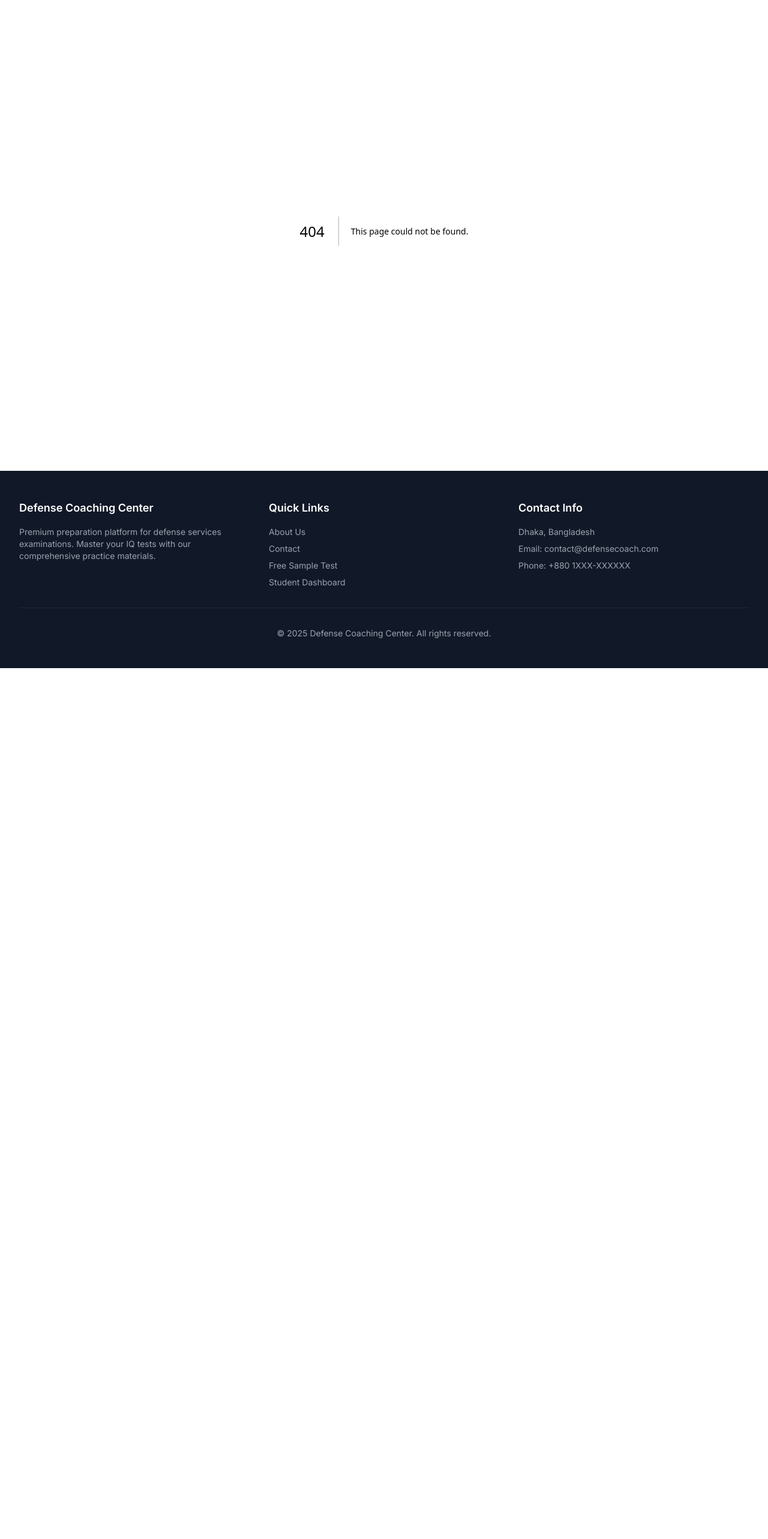
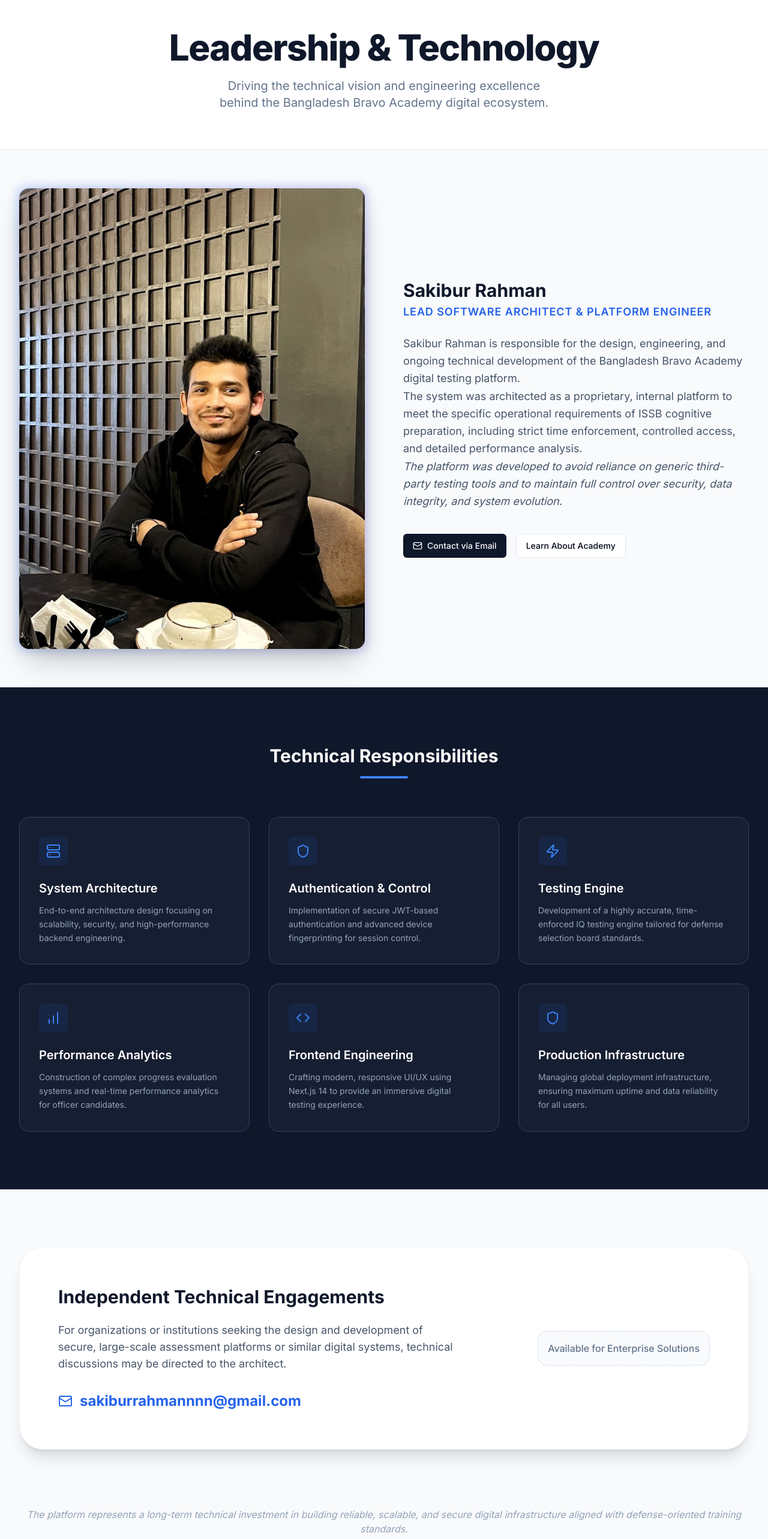
Before and after one commit to SakiburRahmann/Online-Education-Platform, a Next.js app in the folder frontend/: page /leadership in a window 1280 px wide. Before the commit this address had no page. Shown: the part 80-2646 px from the top of the page at 60% size. Before the commit the page ends 1194 px from the top, so only its background shows below. Built offline with nearby package versions, Linux system fonts and the light colour scheme.

Commit message:
Feat: Add Leadership & Technology section with professional architect profile

```diff
--- /dev/null
+++ b/frontend/src/app/(public)/leadership/page.tsx
@@ -0,0 +1,160 @@
+import Image from 'next/image';
+import Link from 'next/link';
+import { Button } from '@/components/ui/button';
+import { Mail, Shield, Code, Server, BarChart, Zap } from 'lucide-react';
+
+export default function LeadershipPage() {
+    return (
+        <div className="min-h-screen bg-slate-50">
+            {/* Hero Section */}
+            <div className="bg-white border-b">
+                <div className="max-w-7xl mx-auto px-4 py-16 sm:px-6 lg:px-8">
+                    <div className="text-center">
+                        <h1 className="text-4xl font-extrabold text-slate-900 sm:text-5xl sm:tracking-tight lg:text-6xl">
+                            Leadership & Technology
+                        </h1>
+                        <p className="mt-5 max-w-xl mx-auto text-xl text-slate-500">
+                            Driving the technical vision and engineering excellence behind the Bangladesh Bravo Academy digital ecosystem.
+                        </p>
+                    </div>
+                </div>
+            </div>
+
+            {/* Profile Section */}
+            <div className="max-w-7xl mx-auto px-4 py-16 sm:px-6 lg:px-8">
+                <div className="lg:grid lg:grid-cols-2 lg:gap-16 items-center">
+                    <div className="relative group">
+                        <div className="absolute -inset-1 bg-gradient-to-r from-blue-600 to-indigo-600 rounded-2xl blur opacity-25 group-hover:opacity-50 transition duration-1000 group-hover:duration-200"></div>
+                        <div className="relative aspect-[3/4] overflow-hidden rounded-2xl shadow-2xl">
+                            <Image
+                                src="/sakibur-rahman.jpg"
+                                alt="Sakibur Rahman"
+                                fill
+                                className="object-cover transition duration-500 group-hover:scale-105"
+                                priority
+                            />
+                        </div>
+                    </div>
+
+                    <div className="mt-12 lg:mt-0">
+                        <div className="space-y-6">
+                            <div>
+                                <h2 className="text-3xl font-bold text-slate-900">Sakibur Rahman</h2>
+                                <p className="text-lg font-semibold text-blue-600 uppercase tracking-wider mt-1">
+                                    Lead Software Architect & Platform Engineer
+                                </p>
+                            </div>
+
+                            <div className="prose prose-blue text-slate-600 max-w-none">
+                                <p className="text-lg leading-relaxed">
+                                    Sakibur Rahman is responsible for the design, engineering, and ongoing technical development of the Bangladesh Bravo Academy digital testing platform.
+                                </p>
+                                <p className="text-lg leading-relaxed">
+                                    The system was architected as a proprietary, internal platform to meet the specific operational requirements of ISSB cognitive preparation, including strict time enforcement, controlled access, and detailed performance analysis.
+                                </p>
+                                <p className="text-lg leading-relaxed italic">
+                                    The platform was developed to avoid reliance on generic third-party testing tools and to maintain full control over security, data integrity, and system evolution.
+                                </p>
+                            </div>
+
+                            <div className="flex flex-wrap gap-4 pt-4">
+                                <Link href="mailto:sakiburrahmannnn@gmail.com">
+                                    <Button className="flex items-center gap-2">
+                                        <Mail className="h-4 w-4" />
+                                        Contact via Email
+                                    </Button>
+                                </Link>
+                                <Link href="/about">
+                                    <Button variant="outline">Learn About Academy</Button>
+                                </Link>
+                            </div>
+                        </div>
+                    </div>
+                </div>
+            </div>
+
+            {/* Technical Responsibilities */}
+            <div className="bg-slate-900 py-24 text-white">
+                <div className="max-w-7xl mx-auto px-4 sm:px-6 lg:px-8">
+                    <div className="text-center mb-16">
+                        <h2 className="text-3xl font-bold">Technical Responsibilities</h2>
+                        <div className="mt-4 h-1 w-20 bg-blue-500 mx-auto rounded-full"></div>
+                    </div>
+
+                    <div className="grid grid-cols-1 md:grid-cols-2 lg:grid-cols-3 gap-8">
+                        {[
+                            {
+                                icon: <Server className="h-6 w-6" />,
+                                title: "System Architecture",
+                                desc: "End-to-end architecture design focusing on scalability, security, and high-performance backend engineering."
+                            },
+                            {
+                                icon: <Shield className="h-6 w-6" />,
+                                title: "Authentication & Control",
+                                desc: "Implementation of secure JWT-based authentication and advanced device fingerprinting for session control."
+                            },
+                            {
+                                icon: <Zap className="h-6 w-6" />,
+                                title: "Testing Engine",
+                                desc: "Development of a highly accurate, time-enforced IQ testing engine tailored for defense selection board standards."
+                            },
+                            {
+                                icon: <BarChart className="h-6 w-6" />,
+                                title: "Performance Analytics",
+                                desc: "Construction of complex progress evaluation systems and real-time performance analytics for officer candidates."
+                            },
+                            {
+                                icon: <Code className="h-6 w-6" />,
+                                title: "Frontend Engineering",
+                                desc: "Crafting modern, responsive UI/UX using Next.js 14 to provide an immersive digital testing experience."
+                            },
+                            {
+                                icon: <Shield className="h-6 w-6" />,
+                                title: "Production Infrastructure",
+                                desc: "Managing global deployment infrastructure, ensuring maximum uptime and data reliability for all users."
+                            }
+                        ].map((item, idx) => (
+                            <div key={idx} className="bg-slate-800/50 p-8 rounded-2xl border border-slate-700 hover:border-blue-500 transition-colors group">
+                                <div className="p-3 bg-blue-600/10 rounded-lg w-fit text-blue-500 group-hover:bg-blue-600 group-hover:text-white transition-colors duration-300 mb-6">
+                                    {item.icon}
+                                </div>
+                                <h3 className="text-xl font-semibold mb-3">{item.title}</h3>
+                                <p className="text-slate-400 leading-relaxed text-sm">
+                                    {item.desc}
+                                </p>
+                            </div>
+                        ))}
+                    </div>
+                </div>
+            </div>
+
+            {/* Engagement Section */}
+            <div className="max-w-7xl mx-auto px-4 py-24 sm:px-6 lg:px-8">
+                <div className="bg-white rounded-[2.5rem] p-8 md:p-16 shadow-xl border border-slate-100 flex flex-col md:flex-row items-center gap-12">
+                    <div className="flex-1">
+                        <h2 className="text-3xl font-bold text-slate-900 mb-6">Independent Technical Engagements</h2>
+                        <p className="text-lg text-slate-600 mb-8 max-w-2xl">
+                            For organizations or institutions seeking the design and development of secure, large-scale assessment platforms or similar digital systems, technical discussions may be directed to the architect.
+                        </p>
+                        <Link href="mailto:sakiburrahmannnn@gmail.com" className="text-2xl font-bold text-blue-600 hover:text-blue-700 transition-colors flex items-center gap-3">
+                            <Mail className="h-6 w-6" />
+                            sakiburrahmannnn@gmail.com
+                        </Link>
+                    </div>
+                    <div className="w-full md:w-auto">
+                        <div className="p-4 bg-slate-50 rounded-2xl border border-dashed border-slate-300">
+                            <p className="text-center font-medium text-slate-500">Available for Enterprise Solutions</p>
+                        </div>
+                    </div>
+                </div>
+            </div>
+
+            {/* Footer Text */}
+            <div className="max-w-7xl mx-auto px-4 pb-16 text-center">
+                <p className="text-slate-400 italic">
+                    The platform represents a long-term technical investment in building reliable, scalable, and secure digital infrastructure aligned with defense-oriented training standards.
+                </p>
+            </div>
+        </div>
+    );
+}
--- a/frontend/src/components/layout/Footer.tsx
+++ b/frontend/src/components/layout/Footer.tsx
@@ -14,6 +14,7 @@
                         <h3 className="text-lg font-semibold mb-4">Quick Links</h3>
                         <ul className="space-y-2 text-sm text-gray-400">
                             <li><a href="/about" className="hover:text-white transition-colors">About Us</a></li>
+                            <li><a href="/leadership" className="hover:text-white transition-colors">Leadership</a></li>
                             <li><a href="/contact" className="hover:text-white transition-colors">Contact</a></li>
                             <li><a href="/sample-test" className="hover:text-white transition-colors">Free Sample Test</a></li>
                             <li><a href="/dashboard" className="hover:text-white transition-colors">Student Dashboard</a></li>
--- a/frontend/src/components/layout/Navbar.tsx
+++ b/frontend/src/components/layout/Navbar.tsx
@@ -17,6 +17,7 @@
     const publicLinks = [
         { href: '/', label: 'Home' },
         { href: '/about', label: 'About' },
+        { href: '/leadership', label: 'Leadership' },
         { href: '/contact', label: 'Contact' },
         { href: '/sample-test', label: 'Free Sample Test' },
     ];
```
Also changed, not shown: frontend/public/sakibur-rahman.jpg (added).
